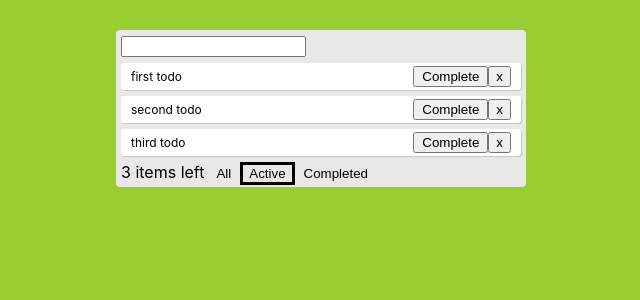
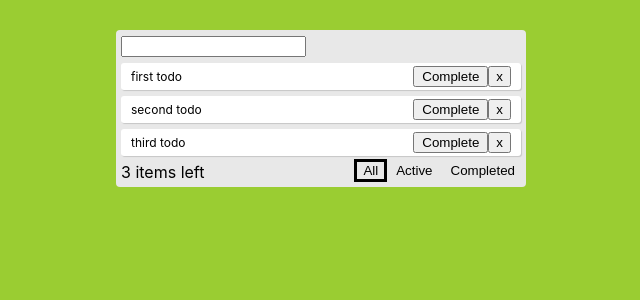
Before and after one commit to Huikyeong/todo-list, a React (Create React App) app: page / in a window 1280 px wide. Shown: the top 300 px of the page, without its empty margins (319-959 px from the left). Built offline with nearby package versions, Linux system fonts and the light colour scheme.

Commit message:
Add double click to edit

```diff
--- a/src/App.css
+++ b/src/App.css
@@ -27,14 +27,9 @@
 
 .show-option {
   /* border: 1px solid black; */
+  float: right;
   outline: none;
   border: none;
   background-color: transparent;
   margin-left: 6px;
 }
-
-.title {
-  font-size: 50px;
-  margin-right: auto;
-  margin-left: auto;
-}
--- a/src/App.js
+++ b/src/App.js
@@ -2,41 +2,72 @@ import React, { useState } from 'react'
 import logo from './logo.svg';
 import './App.css';
 
-function Todo({ todo, index, completeTodo, removeTodo, option }) {
+function Todo({ todo, index, completeTodo, removeTodo, option, editTodo }) {
+  const [isEditable, setIsEditable] = React.useState(todo.isEditable);
+  const [text, setText] = React.useState(todo.text);
+
+  const handleChange = e => {
+    setText(e.target.value);
+  };
+
+  const handleKeyDown = e => {
+    if (e.key === "Enter") {
+      setIsEditable(false);
+      editTodo(text, index);
+    }
+  };
+
+  const handleDoubleClick = () => {
+    setIsEditable(true);
+  }
+
   if (option === 1 && todo.isCompleted) {
-    return(<div></div>);
-  }else if (option === 2 && !todo.isCompleted) {
-    return(<div></div>);
+    return (<div></div>);
+  } else if (option === 2 && !todo.isCompleted) {
+    return (<div></div>);
   }
 
   return (
-    <div className='todo' style={{ textDecoration: todo.isCompleted ? "line-through" : "" }}>
-      {todo.text}
-      <div>
-        <button onClick={() => completeTodo(index)} style={{width: "75px"}}>{todo.isCompleted ? 'Cancel' : 'Complete'}</button>
-        <button onClick={() => removeTodo(index)}>x</button>
-      </div>
+    <div>
+      {isEditable ? (
+        <input
+          type="text"
+          value={text}
+          onChange={handleChange}
+          onKeyDown={handleKeyDown}
+        />
+      ) : (
+        <div className='todo' style={{ textDecoration: todo.isCompleted ? "line-through" : "" }}>
+          <div onDoubleClick={handleDoubleClick}>
+            {todo.text}
+          </div>
+          <div>
+            <button onClick={() => completeTodo(index)} style={{ width: "75px" }}>{todo.isCompleted ? 'Cancel' : 'Complete'}</button>
+            <button onClick={() => removeTodo(index)}>x</button>
+          </div>
+        </div>
+      )}
     </div>
   );
 }
 
-function TodoForm({addTodo}) {
+function TodoForm({ addTodo }) {
   const [value, setValue] = React.useState("");
 
   const handleSubmit = e => {
     e.preventDefault();
-    if(!value) return;
+    if (!value) return;
     addTodo(value);
     setValue("");
   };
 
   return (
-    <form onSubmit={handleSubmit} style={{marginBottom: "6px"}}>
+    <form onSubmit={handleSubmit} style={{ marginBottom: "6px" }}>
       <input
         type='text'
         className='input'
         value={value}
-        onChange={e=>setValue(e.target.value)}
+        onChange={e => setValue(e.target.value)}
       />
     </form>
   );
@@ -46,9 +77,9 @@ function TodoState({ remainTodo, option, showOption }) {
   const printNum = num => {
     if (num > 1) {
       return String(num) + " items left";
-    }else if (num === 1) {
+    } else if (num === 1) {
       return String(num) + " item left";
-    }else {
+    } else {
       return "no item";
     }
   }
@@ -67,16 +98,16 @@ function TodoState({ remainTodo, option, showOption }) {
     }
   };
 
-  return(
+  return (
     <div>
-      { printNum(remainTodo()) }
+      { printNum( remainTodo() ) }
       <button
         className='show-option'
-        style={{ outline: option === 0 ? "solid" : "none", border: option === 0 ? "1px black" : "none" }}
+        style={{ outline: option === 2 ? "solid" : "none", border: option === 2 ? "1px black" : "none" }}
         onMouseOver={handleHoverIn}
-        onMouseOut={e => handleHoverOut(e, 0)}
-        onClick={() => showOption(0)}
-      >All</button>
+        onMouseOut={e => handleHoverOut(e, 2)}
+        onClick={() => showOption(2)}
+      >Completed</button>
       <button
         className='show-option'
         style={{ outline: option === 1 ? "solid" : "none", border: option === 1 ? "1px black" : "none" }}
@@ -86,26 +117,26 @@ function TodoState({ remainTodo, option, showOption }) {
       >Active</button>
       <button
         className='show-option'
-        style={{ outline: option === 2 ? "solid" : "none", border: option === 2 ? "1px black" : "none" }}
+        style={{ outline: option === 0 ? "solid" : "none", border: option === 0 ? "1px black" : "none" }}
         onMouseOver={handleHoverIn}
-        onMouseOut={e => handleHoverOut(e, 2)}
-        onClick={() => showOption(2)}
-      >Completed</button>
+        onMouseOut={e => handleHoverOut(e, 0)}
+        onClick={() => showOption(0)}
+      >All</button>
     </div>
   );
 }
 
 function App() {
   const [todos, setTodos] = React.useState([
-    { text: "first todo", isCompleted: false },
-    { text: "second todo", isCompleted: false },
-    { text: "third todo", isCompleted: false }
+    { text: "first todo", isCompleted: false, isEditable: false },
+    { text: "second todo", isCompleted: false, isEditable: false },
+    { text: "third todo", isCompleted: false, isEditable: false }
   ]);
 
-  const [option, setOption] = React.useState(1);
+  const [option, setOption] = React.useState(0);
 
   const addTodo = text => {
-    const newTodos = [...todos, { text, isCompleted: false }];
+    const newTodos = [...todos, { text, isCompleted: false, isEditable: false }];
     setTodos(newTodos);
   };
 
@@ -123,7 +154,7 @@ function App() {
 
   const remainTodo = () => {
     var count = 0;
-    for (let i=0; i<todos.length; i++){
+    for (let i = 0; i < todos.length; i++) {
       if (!todos[i].isCompleted) {
         count++;
       }
@@ -132,13 +163,26 @@ function App() {
   };
 
   const showOption = newOption => {
+    setOption(newOption);
+  };
 
-    setOption(newOption);
-  }
+  const editTodo = (newText, index) => {
+    todos[index].text = newText;
+  };
+
+  // const handleKeyDown = (e, index) => {
+  //   if (e.key === "enter") {
+  //     todos[index].isEditable = false;
+  //     todos[index].text = e.target.value
+  //   }
+  // };
+
+  // const handleDoubleClick = index => {
+  //   todos[index].isEditable = true;
+  // };
 
   return (
     <div className='app'>
-      {/* <div className='title'>Toddo</div> */}
       <div className='todo-list'>
         <TodoForm addTodo={addTodo} />
         {todos.map((todo, index) => (
@@ -149,6 +193,7 @@ function App() {
             completeTodo={completeTodo}
             removeTodo={removeTodo}
             option={option}
+            editTodo={editTodo}
           />
         ))}
         <TodoState
```
